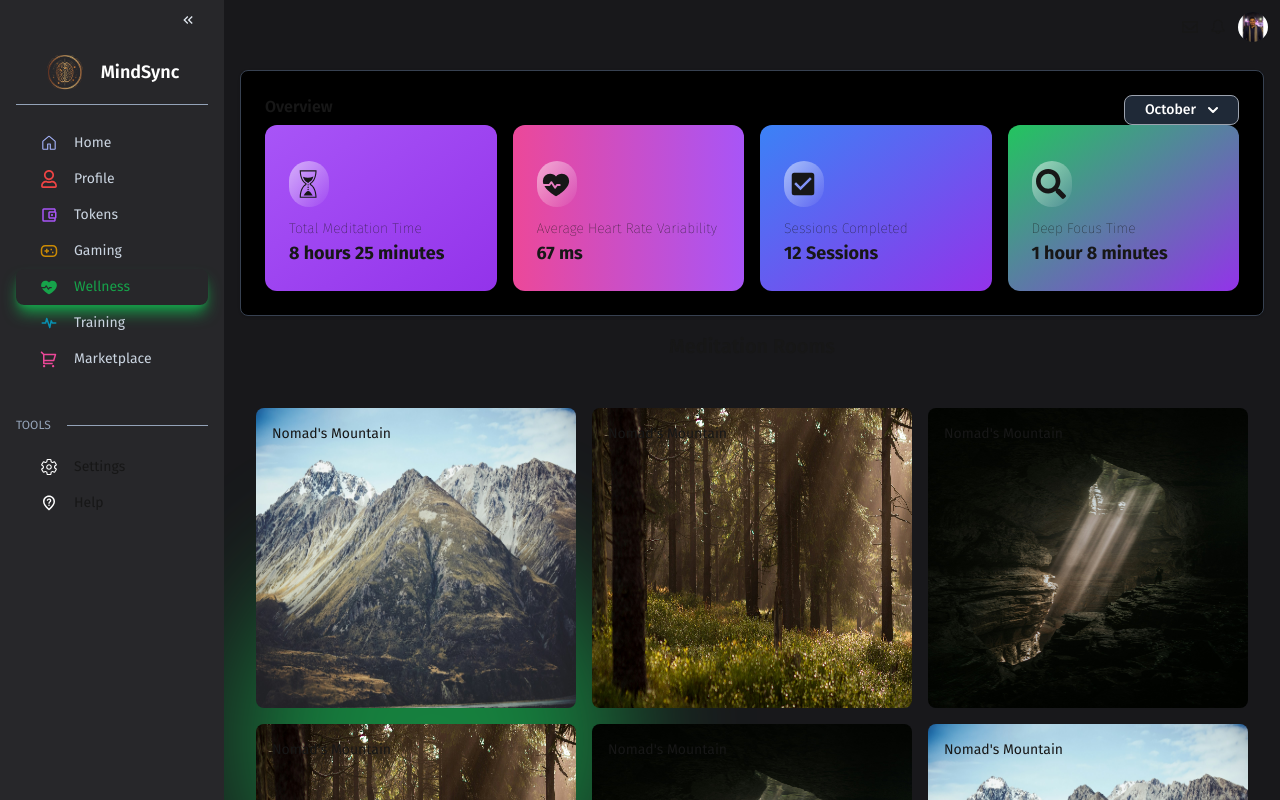
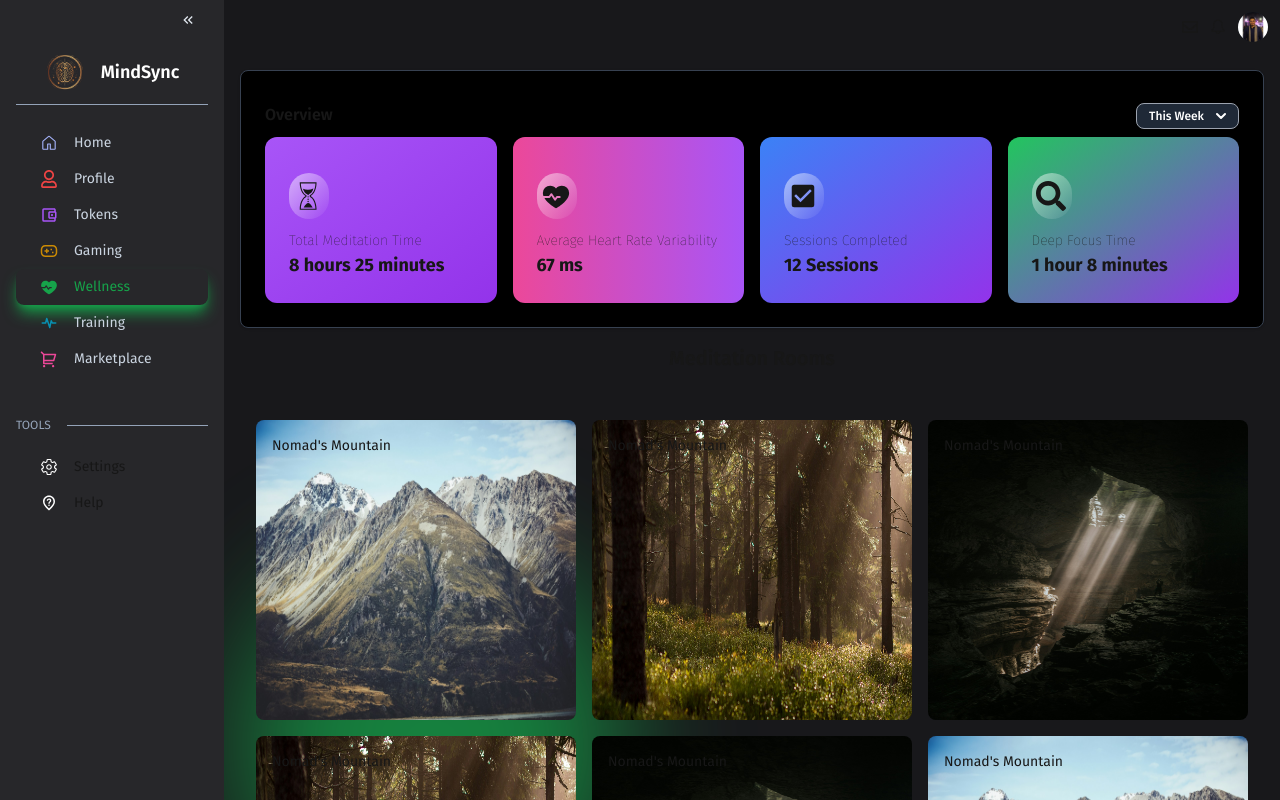
Before and after one commit to Hadi-Zaidi/mindsync, a Next.js app: page /wellness in a window 1280 px wide. Shown: the top 800 px of the page. Built offline with nearby package versions, Linux system fonts and the light colour scheme.

Commit message:
drowpdowns

```diff
--- a/app/gaming/page.tsx
+++ b/app/gaming/page.tsx
@@ -1,5 +1,7 @@
+'use client';
+
 import Image from 'next/image'
-import React from 'react'
+import React, { useState } from 'react'
 import Poker from '@/app/images/poker.png'
 import Chess from '@/app/images/chess.png'
 import Dice from '@/app/images/dice.png'
@@ -178,6 +180,11 @@ const historyData = [
 ]
 
 export default function page() {
+    const [isOpen, setIsOpen] = useState(false);
+
+    const toggleDropdown = () => {
+        setIsOpen(!isOpen);
+    };
     return (
         <div className="min-h-screen bg-zinc-900 relative">
             {/* Glow effect container */}
@@ -293,13 +300,17 @@ export default function page() {
                                 <p className="font-semibold text-xl">Leaderboard</p>
                                 <div className="leaderboard  overflow-x-auto">
                                     <div className="dropdown mx-auto my-2 flex justify-end">
-                                        <button id="dropdownDefaultButton" data-dropdown-toggle="dropdown" className="text-white bg-gray-800 hover:bg-gray-900 focus:ring-4 focus:outline-none border border-gray-400 font-medium rounded-lg text-sm px-5 py-1 text-center inline-flex items-center" type="button">
-                                            October
+                                        <button
+                                            onClick={toggleDropdown}
+                                            className="text-white bg-gray-800 hover:bg-gray-900 focus:ring-4 focus:outline-none border border-gray-400 font-medium rounded-lg text-xs px-3 py-1 text-center inline-flex items-center"
+                                            type="button"
+                                        >
+                                            This Week
                                             <svg className="w-2.5 h-2.5 ms-3" aria-hidden="true" xmlns="http://www.w3.org/2000/svg" fill="none" viewBox="0 0 10 6">
-                                                <path stroke="currentColor" stroke-linecap="round" stroke-linejoin="round" stroke-width="2" d="m1 1 4 4 4-4" />
+                                                <path stroke="currentColor" strokeLinecap="round" strokeLinejoin="round" strokeWidth="2" d="m1 1 4 4 4-4" />
                                             </svg>
                                         </button>
-                                        <div id="dropdown" className="z-10 hidden bg-white divide-y divide-gray-100 rounded-lg shadow w-44 dark:bg-gray-700">
+                                        <div className={`${isOpen ? 'block' : 'hidden'} absolute z-10 bg-white divide-y divide-gray-100 rounded-lg shadow dark:bg-gray-700`}>
                                             <ul className="py-2 text-sm text-gray-700 dark:text-gray-200">
                                                 <li><a href="#" className="block px-4 py-2 hover:bg-gray-100 dark:hover:bg-gray-600 dark:hover:text-white">November</a></li>
                                                 <li><a href="#" className="block px-4 py-2 hover:bg-gray-100 dark:hover:bg-gray-600 dark:hover:text-white">December</a></li>
--- /dev/null
+++ b/app/wellness/Overview.tsx
@@ -0,0 +1,93 @@
+'use client';
+
+import React, { useState } from 'react'
+import { GiSandsOfTime } from "react-icons/gi";
+import { PiHeartbeatFill } from "react-icons/pi";
+import { MdCheckBox } from "react-icons/md";
+import { FaSearch } from "react-icons/fa";
+
+const cardData = [
+    {
+        id: 1,
+        icon: <GiSandsOfTime className='mx-1' />,
+        heading: "Total Meditation Time",
+        time: "8 hours 25 minutes",
+        cardBg: "bg-gradient-to-br from-purple-500 to-purple-600"
+    },
+    {
+        id: 2,
+        icon: <PiHeartbeatFill className='mx-1' />,
+        heading: "Average Heart Rate Variability",
+        time: "67 ms",
+        cardBg: "bg-gradient-to-r from-pink-500 to-purple-500"
+    },
+    {
+        id: 3,
+        icon: <MdCheckBox className='mx-1' />,
+        heading: "Sessions Completed",
+        time: "12 Sessions",
+        cardBg: "bg-gradient-to-br from-blue-500 to-purple-600"
+    },
+    {
+        id: 4,
+        icon: <FaSearch className='mx-1' />,
+        heading: "Deep Focus Time",
+        time: "1 hour 8 minutes",
+        cardBg: "bg-gradient-to-br from-green-500 to-purple-600"
+    },
+]
+
+export default function Overview() {
+
+    const [isOpen, setIsOpen] = useState(false);
+
+    const toggleDropdown = () => {
+        setIsOpen(!isOpen);
+    };
+
+    return (
+        <>
+            <div className="overview-head flex my-2">
+                <p className="font-semibold texl-lg">Overview</p>
+                <div className="dropdown ml-auto relative">
+                    <button
+                        onClick={toggleDropdown}
+                        className="text-white bg-gray-800 hover:bg-gray-900 focus:ring-4 focus:outline-none border border-gray-400 font-medium rounded-lg text-xs px-3 py-1 text-center inline-flex items-center"
+                        type="button"
+                    >
+                        This Week
+                        <svg className="w-2.5 h-2.5 ms-3" aria-hidden="true" xmlns="http://www.w3.org/2000/svg" fill="none" viewBox="0 0 10 6">
+                            <path stroke="currentColor" strokeLinecap="round" strokeLinejoin="round" strokeWidth="2" d="m1 1 4 4 4-4" />
+                        </svg>
+                    </button>
+                    <div className={`${isOpen ? 'block' : 'hidden'} absolute z-10 bg-white divide-y divide-gray-100 rounded-lg shadow dark:bg-gray-700`}>
+                        <ul className="py-2 text-sm text-gray-700 dark:text-gray-200">
+                            <li><a href="#" className="block px-4 py-2 hover:bg-gray-100 dark:hover:bg-gray-600 dark:hover:text-white">November</a></li>
+                            <li><a href="#" className="block px-4 py-2 hover:bg-gray-100 dark:hover:bg-gray-600 dark:hover:text-white">December</a></li>
+                            <li><a href="#" className="block px-4 py-2 hover:bg-gray-100 dark:hover:bg-gray-600 dark:hover:text-white">January</a></li>
+                            <li><a href="#" className="block px-4 py-2 hover:bg-gray-100 dark:hover:bg-gray-600 dark:hover:text-white">February</a></li>
+                        </ul>
+                    </div>
+                </div>
+            </div>
+
+            <div className="overview">
+                <div className="grid grid-cols sm:grid-cols-4 gap-4">
+                    {cardData.map((item) => (
+                        <div key={item.id} className="card">
+                            <div className={`block w-full p-6 ${item.cardBg} rounded-xl shadow-lg h-full`}>
+                                <div className="card-data">
+                                    <div className="icon text-3xl max-w-10 rounded-full bg-gradient-to-br from-[#ffffff8a] to-transparent py-2 text-center my-3">
+                                        {item.icon}
+                                    </div>
+                                    <p className="text-sm font-thin">{item.heading}</p>
+                                    <p className="text-lg font-bold">{item.time}</p>
+                                </div>
+                            </div>
+                        </div>
+                    ))}
+                </div>
+            </div>
+        </>
+    )
+}
--- a/app/wellness/page.tsx
+++ b/app/wellness/page.tsx
@@ -1,43 +1,9 @@
 import React from 'react'
-import { GiSandsOfTime } from "react-icons/gi";
-import { PiHeartbeatFill } from "react-icons/pi";
-import { MdCheckBox } from "react-icons/md";
-import { FaSearch } from "react-icons/fa";
-// import Meditation from './Meditation';
 import Masonary from './Masonary';
-
-const cardData = [
-    {
-        id: 1,
-        icon: <GiSandsOfTime className='mx-1' />,
-        heading: "Total Meditation Time",
-        time: "8 hours 25 minutes",
-        cardBg: "bg-gradient-to-br from-purple-500 to-purple-600"
-    },
-    {
-        id: 2,
-        icon: <PiHeartbeatFill className='mx-1' />,
-        heading: "Average Heart Rate Variability",
-        time: "67 ms",
-        cardBg: "bg-gradient-to-r from-pink-500 to-purple-500"
-    },
-    {
-        id: 3,
-        icon: <MdCheckBox className='mx-1' />,
-        heading: "Sessions Completed",
-        time: "12 Sessions",
-        cardBg: "bg-gradient-to-br from-blue-500 to-purple-600"
-    },
-    {
-        id: 4,
-        icon: <FaSearch className='mx-1' />,
-        heading: "Deep Focus Time",
-        time: "1 hour 8 minutes",
-        cardBg: "bg-gradient-to-br from-green-500 to-purple-600"
-    },
-]
+import Overview from './Overview';
 
 export default function page() {
+
     return (
         <div className="min-h-screen bg-zinc-900 relative">
             {/* Glow effect container */}
@@ -47,42 +13,8 @@ export default function page() {
             <div className='container mx-auto relative z-10'>
                 <div className="card">
                     <div className="block w-full p-6 bg-black border border-gray-700 rounded-lg shadow h-full">
-                        <div className="overview-head flex">
-                            <p className="font-semibold texl-lg">Overview</p>
-                            <div className="dropdown ml-auto">
-                                <button id="dropdownDefaultButton" data-dropdown-toggle="dropdown" className="text-white bg-gray-800 hover:bg-gray-900 focus:ring-4 focus:outline-none border border-gray-400 font-medium rounded-lg text-sm px-5 py-1 text-center inline-flex items-center" type="button">
-                                    October
-                                    <svg className="w-2.5 h-2.5 ms-3" aria-hidden="true" xmlns="http://www.w3.org/2000/svg" fill="none" viewBox="0 0 10 6">
-                                        <path stroke="currentColor" stroke-linecap="round" stroke-linejoin="round" stroke-width="2" d="m1 1 4 4 4-4" />
-                                    </svg>
-                                </button>
-                                <div id="dropdown" className="z-10 hidden bg-white divide-y divide-gray-100 rounded-lg shadow w-44 dark:bg-gray-700">
-                                    <ul className="py-2 text-sm text-gray-700 dark:text-gray-200">
-                                        <li><a href="#" className="block px-4 py-2 hover:bg-gray-100 dark:hover:bg-gray-600 dark:hover:text-white">November</a></li>
-                                        <li><a href="#" className="block px-4 py-2 hover:bg-gray-100 dark:hover:bg-gray-600 dark:hover:text-white">December</a></li>
-                                        <li><a href="#" className="block px-4 py-2 hover:bg-gray-100 dark:hover:bg-gray-600 dark:hover:text-white">January</a></li>
-                                        <li><a href="#" className="block px-4 py-2 hover:bg-gray-100 dark:hover:bg-gray-600 dark:hover:text-white">February</a></li>
-                                    </ul>
-                                </div>
-                            </div>
-                        </div>
-
                         <div className="overview">
-                            <div className="grid grid-cols sm:grid-cols-4 gap-4">
-                                {cardData.map((item) => (
-                                    <div key={item.id} className="card">
-                                        <div className={`block w-full p-6 ${item.cardBg} rounded-xl shadow-lg h-full`}>
-                                            <div className="card-data">
-                                                <div className="icon text-3xl max-w-10 rounded-full bg-gradient-to-br from-[#ffffff8a] to-transparent py-2 text-center my-3">
-                                                    {item.icon}
-                                                </div>
-                                                <p className="text-sm font-thin">{item.heading}</p>
-                                                <p className="text-lg font-bold">{item.time}</p>
-                                            </div>
-                                        </div>
-                                    </div>
-                                ))}
-                            </div>
+                            <Overview />
                         </div>
                     </div>
                 </div>
```
